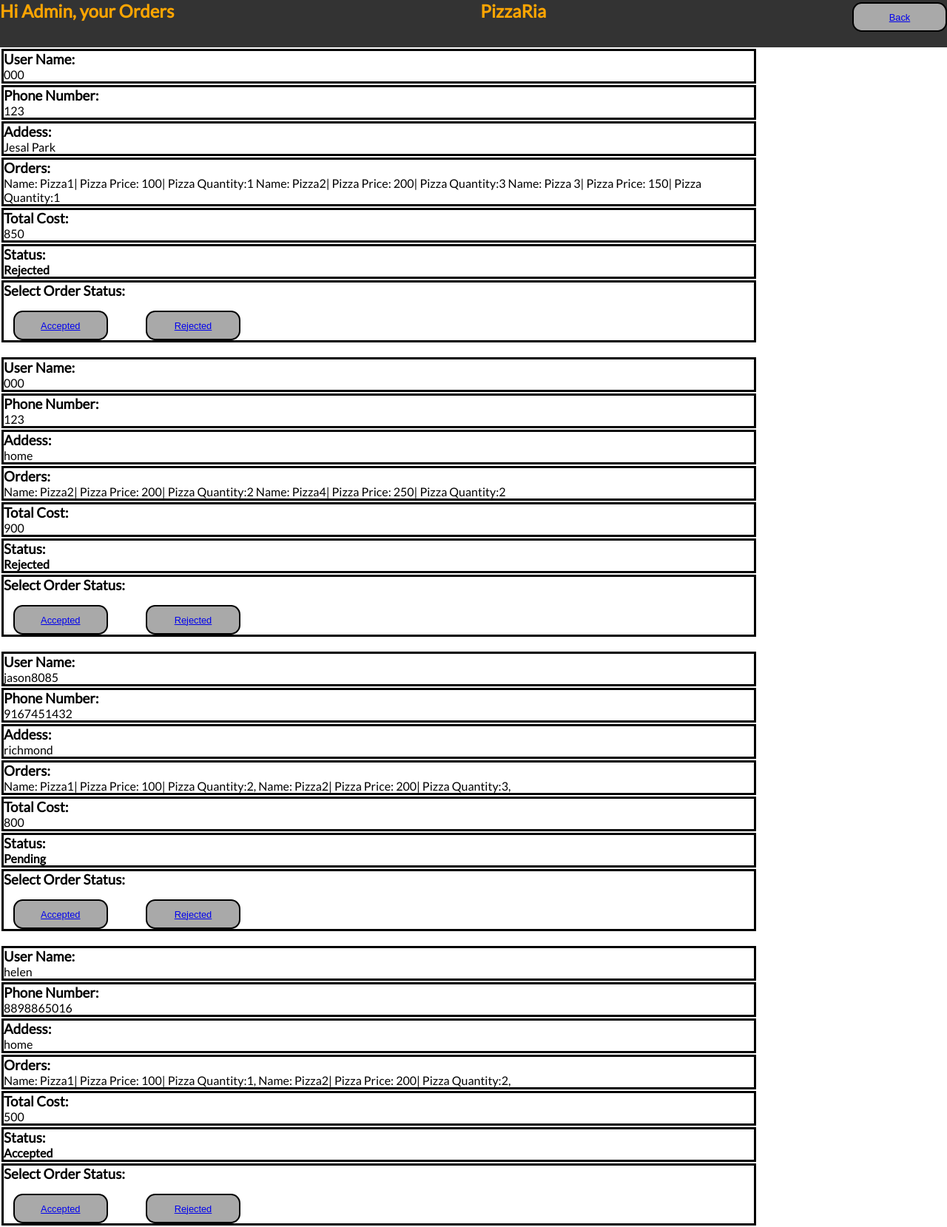
After one commit to john9088/Pizzaria, a Django app: page /adminshoworder/ in a window 1280 px wide. The commit adds this page. Shown: the whole page at 74% size. Run offline with Django 3.2, Linux system fonts and the light colour scheme; data comes from the database, SQL or seed files in the repository; both versions use the stored data as it was after the commit.

Commit message:
Done with Bacis Project 2

```diff
--- a/pizzariaapp/urls.py
+++ b/pizzariaapp/urls.py
@@ -9,6 +9,7 @@ urlpatterns = [
     path('adminlogout/',logoutAdmin),
     path('addadminpizza/',addAdminPizza),
     path('deleteadminpizza/<int:pizzaid>/',deleteAdminPizza),
+    path('adminshoworder/',showOrdersAdmin),
     path('',homePageView, name='homepageview'),
     path('signupuser/',signupUser,name='signupUser'),
     path('userloginview/',userLoginView,name="userloginview"),
@@ -16,5 +17,7 @@ urlpatterns = [
     path('customer/welcome/',customerWelcomePage,name='userwelcomepage'),
     path('customer/logout/',logoutUser),
     path('placeorder/',placeOrder),
-    path('customer/showorder/',showOrders)
+    path('customer/showorder/',showOrders),
+    path('acceptorder/<int:orderid>/',acceptOrder),
+    path('rejectorder/<int:orderid>/',rejectOrder)
 ]
--- a/pizzariaapp/views.py
+++ b/pizzariaapp/views.py
@@ -107,7 +107,7 @@ def placeOrder(request):
 			ordereditems = ordereditems + 'Name: '+str(pizzaname)+ '| Pizza Price: '+str(pizzaprice)+'| Pizza Quantity:'+str(pizzaqty)+','+'\n'
 
 	if((totalcost is not None) and (totalcost != '0')):
-		CustomerOrder(username = username,phoneno = str(phoneno),address=  str(address),order = ordereditems,totalcost = totalcost).save()
+		CustomerOrder(username = username,phoneno = str(phoneno),address=  str(address),order = ordereditems,totalcost = totalcost,status = 'Pending').save()
 		messages.add_message(request,messages.ERROR,"Order Placed")
 	return redirect('userwelcomepage')
 
@@ -122,3 +122,20 @@ def logoutUser(request):
 	logout(request)
 	#return redirect('userwelcomepage')
 	return redirect('homepageview')
+
+def showOrdersAdmin(request):
+	orders = CustomerOrder.objects.all()
+	context = {'orders':orders}
+	return render(request,'pizzariaapp/showadminorders.html',context)
+
+def acceptOrder(request,orderid):
+	order = CustomerOrder.objects.filter(id = orderid)[0]
+	order.status = 'Accepted'
+	order.save()
+	return redirect(request.META['HTTP_REFERER'])
+
+def rejectOrder(request,orderid):
+	order = CustomerOrder.objects.filter(id = orderid)[0]
+	order.status = 'Rejected'
+	order.save()
+	return redirect(request.META['HTTP_REFERER'])
--- a/static/css/desktop/main_style.css
+++ b/static/css/desktop/main_style.css
@@ -30,6 +30,7 @@ body {
 .button-container-home {
     position: relative;
     display: flex;
+    flex-direction: row;
     top: 5%;
     width: auto;
 }
--- a/templates/pizzariaapp/adminHomePage.html
+++ b/templates/pizzariaapp/adminHomePage.html
@@ -14,6 +14,7 @@
 
 {% block content %}
 	<div class="admin-add-pizza">
+		<h3 style="text-align:center"><a Style="text-decoration:none" href="/adminshoworder/">Check Order</a><h3>
 		<form method="POST" action="/addadminpizza/">
 			{% csrf_token %}
 			<input type="text" placeholder="Pizza" name="pizza">
--- /dev/null
+++ b/templates/pizzariaapp/showadminorders.html
@@ -0,0 +1,54 @@
+{% extends 'base.html' %}
+
+{% block navbar %}
+<nav class="cust-nav-bar nav-bar">
+    <h2>Hi Admin, your Orders</h2>
+	<h2 >PizzaRia</h2>
+	<div class="button-container-home">
+        <button  class="button button1">
+            <a href = '/admin/adminhome/'>Back</a>
+        </button>
+	</div>
+</nav>
+{% endblock %}
+
+{% block content %}
+<div class="customer-orders">
+    {% for i in  orders%}
+    <table>
+        <tr>
+            <td><h3>User Name: </h3> <p>{{i.username}}</p></td>
+        </tr>
+        <tr>
+            <td><h3>Phone Number: </h3> <p>{{i.phoneno}}</p></td>
+        </tr>
+        <tr>
+            <td><h3>Addess: </h3><p>{{i.address}}</p></td>
+        </tr>
+        <tr>
+            <td><h3>Orders: </h3><p>{{i.order}}</p></td>
+        </tr>
+        <tr>
+            <td><h3>Total Cost: </h3><p>{{i.totalcost}}</p></td>
+        </tr>
+        <tr>
+            <td><h3>Status: </h3><p><b>{{i.status}}</b></p></td>
+        </tr>
+        <tr>
+            <td>
+                <h3>Select Order Status:</h3>
+                <div style="margin-top:2vh" class="button-container-home">
+                    <button style="margin-left:1vw " class="button button1">
+                        <a href = '/acceptorder/{{i.id}}'>Accepted</a>
+                    </button>
+                    <button style="margin-left:4vw" class="button button1">
+                        <a href = '/rejectorder/{{i.id}}'>Rejected</a>
+                    </button>
+                </div>
+
+            </td>
+        </tr>
+    </table>
+    {% endfor %}
+</div>
+{% endblock %}
--- a/templates/pizzariaapp/showorders.html
+++ b/templates/pizzariaapp/showorders.html
@@ -5,8 +5,8 @@
     <h2>Hi {{ username }}, your Orders</h2>
 	<h2 >PizzaRia</h2>
 	<div class="button-container-home">
-        <button onclick="goBack()" class="button button1">
-            Back
+        <button class="button button1">
+            <a href = '/customer/welcome/'>Back</a>
         </button>
 	</div>
 </nav>
@@ -29,7 +29,7 @@
             <td><h3>Total Cost: </h3><p>{{i.totalcost}}</p></td>
         </tr>
         <tr>
-            <td><h3>Status: </h3><p>{{i.status}}</p></td>
+            <td><h3>Status: </h3><p><b>{{i.status}}</b></p></td>
         </tr>
     </table>
     {% endfor %}
--- a/templates/pizzariaapp/welcomeuser.html
+++ b/templates/pizzariaapp/welcomeuser.html
@@ -3,7 +3,7 @@
 {% block navbar %}
 <nav class="cust-nav-bar nav-bar">
     <h2>Welcome User {{ username }}</h2>
-	<h2 >PizzaRia</h2>
+	<h2>PizzaRia</h2>
 	<div class="button-container-home">
         <button  class="button button1">
             <a href="/customer/logout/">Signout</a>
```
Also changed, not shown: db.sqlite3.
